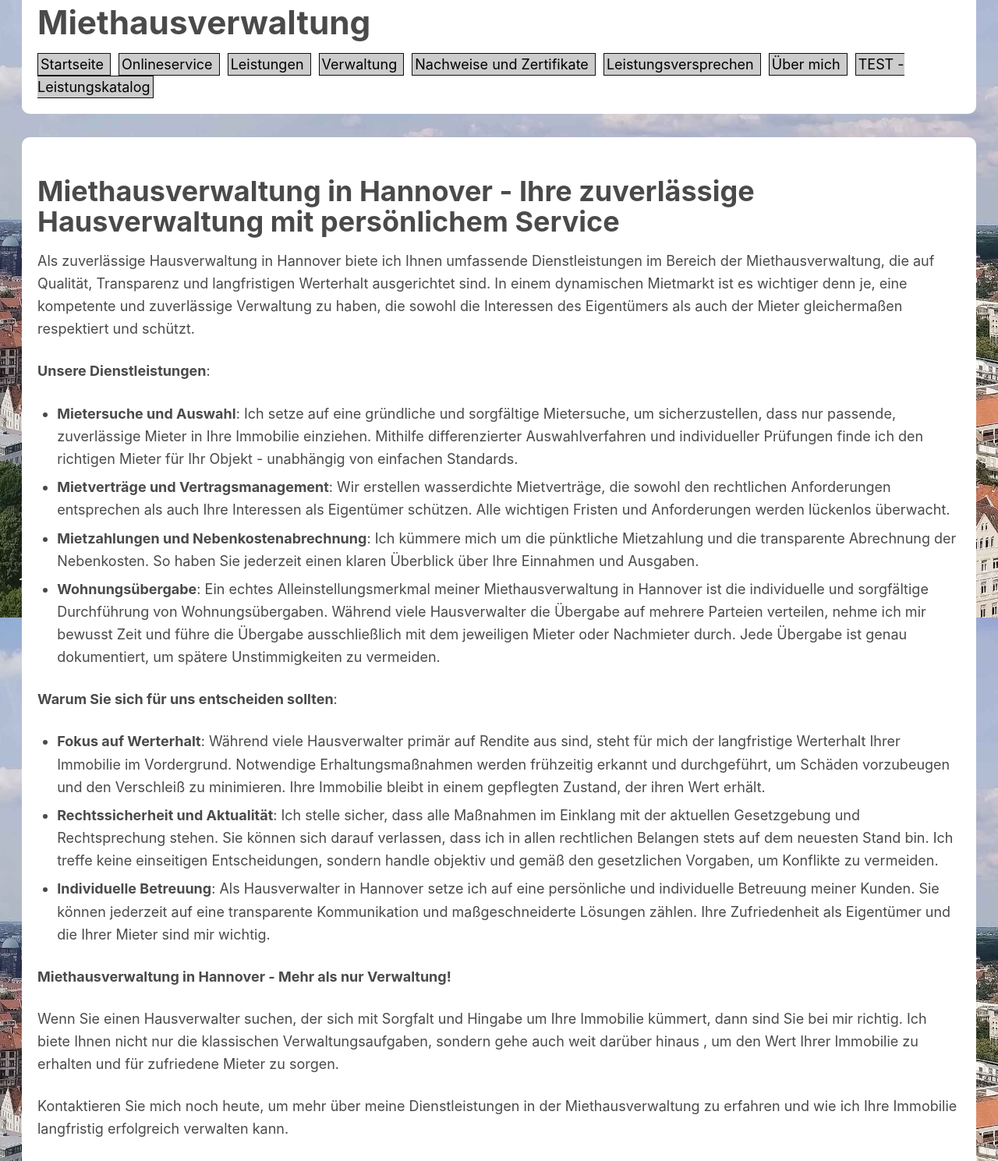
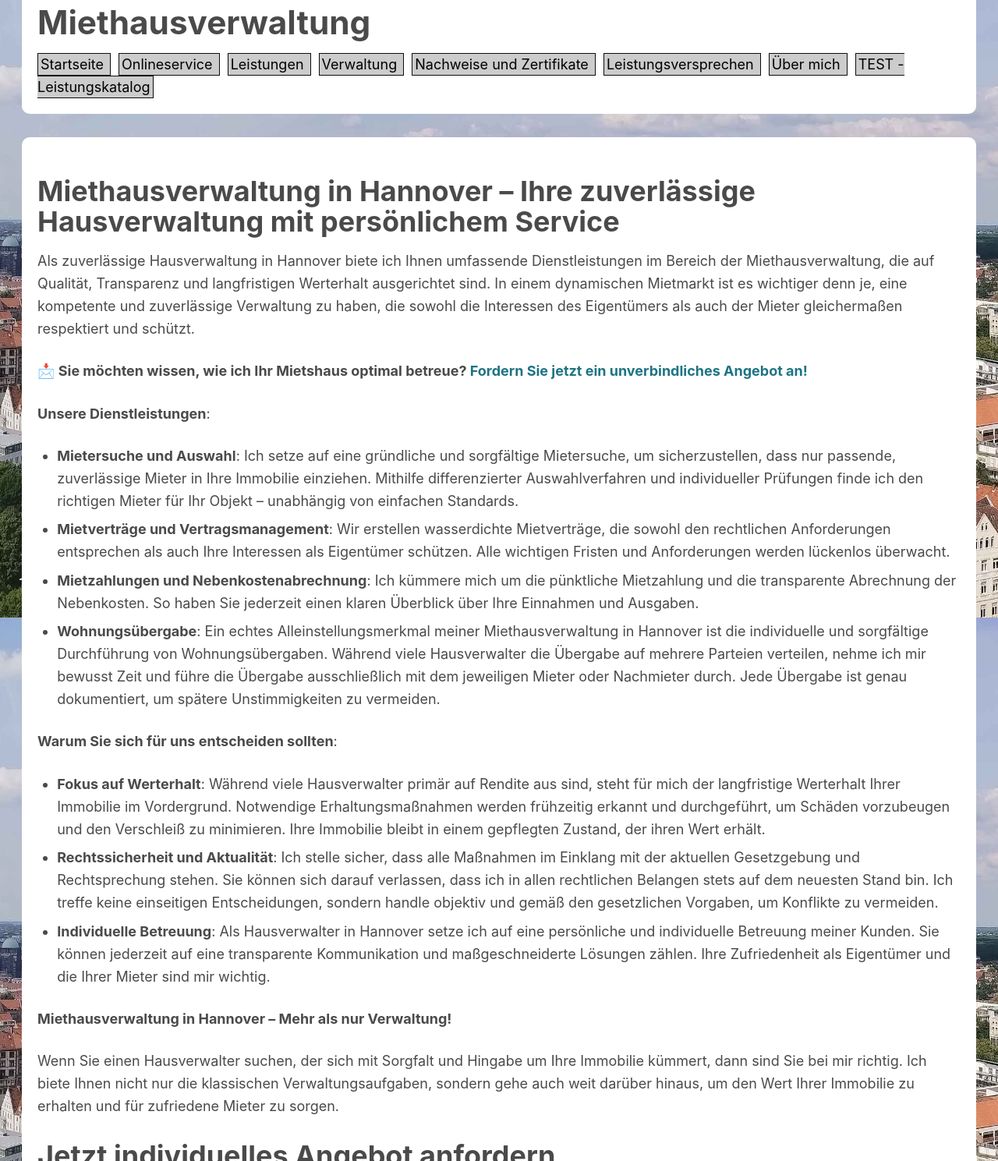
Before and after one commit to marek22k/hausverwaltung, a Jekyll site: the page built from miethausverwaltung.md, in a window 1280 px wide, cut to the strip 1008-2497 px from the top of the page. Shown: the whole strip at 78% size. Built offline with Jekyll 4.4.1, drawn with Linux system fonts in a browser that asks for light colours; some of the changed text lies outside the part shown.

Commit message:
Update miethausverwaltung.md

```diff
--- a/miethausverwaltung.md
+++ b/miethausverwaltung.md
@@ -6,16 +6,16 @@
 keywords: ddd
 ---
 
-## Miethausverwaltung in Hannover - Ihre zuverlässige Hausverwaltung mit persönlichem Service
+## Miethausverwaltung in Hannover – Ihre zuverlässige Hausverwaltung mit persönlichem Service
 
 Als zuverlässige Hausverwaltung in Hannover biete ich Ihnen umfassende Dienstleistungen im Bereich der Miethausverwaltung, die auf Qualität, Transparenz und langfristigen Werterhalt ausgerichtet sind. In einem dynamischen Mietmarkt ist es wichtiger denn je, eine kompetente und zuverlässige Verwaltung zu haben, die sowohl die Interessen des Eigentümers als auch der Mieter gleichermaßen respektiert und schützt.
 
+**📩 Sie möchten wissen, wie ich Ihr Mietshaus optimal betreue? [Fordern Sie jetzt ein unverbindliches Angebot an!](/angebot-anfordern/)**
+
 **Unsere Dienstleistungen**:
-- **Mietersuche und Auswahl**: Ich setze auf eine gründliche und sorgfältige Mietersuche, um sicherzustellen, dass nur passende, zuverlässige Mieter in Ihre Immobilie einziehen. Mithilfe differenzierter Auswahlverfahren und individueller Prüfungen finde ich den richtigen Mieter für Ihr Objekt - unabhängig von einfachen Standards.
+- **Mietersuche und Auswahl**: Ich setze auf eine gründliche und sorgfältige Mietersuche, um sicherzustellen, dass nur passende, zuverlässige Mieter in Ihre Immobilie einziehen. Mithilfe differenzierter Auswahlverfahren und individueller Prüfungen finde ich den richtigen Mieter für Ihr Objekt – unabhängig von einfachen Standards.
 - **Mietverträge und Vertragsmanagement**: Wir erstellen wasserdichte Mietverträge, die sowohl den rechtlichen Anforderungen entsprechen als auch Ihre Interessen als Eigentümer schützen. Alle wichtigen Fristen und Anforderungen werden lückenlos überwacht.
-- **Mietzahlungen und Nebenkostenabrechnung**: Ich kümmere mich um die pünktliche
-Mietzahlung und die transparente Abrechnung der Nebenkosten. So haben Sie jederzeit
-einen klaren Überblick über Ihre Einnahmen und Ausgaben.
+- **Mietzahlungen und Nebenkostenabrechnung**: Ich kümmere mich um die pünktliche Mietzahlung und die transparente Abrechnung der Nebenkosten. So haben Sie jederzeit einen klaren Überblick über Ihre Einnahmen und Ausgaben.
 - **Wohnungsübergabe**: Ein echtes Alleinstellungsmerkmal meiner Miethausverwaltung in Hannover ist die individuelle und sorgfältige Durchführung von Wohnungsübergaben. Während viele Hausverwalter die Übergabe auf mehrere Parteien verteilen, nehme ich mir bewusst Zeit und führe die Übergabe ausschließlich mit dem jeweiligen Mieter oder Nachmieter durch. Jede Übergabe ist genau dokumentiert, um spätere Unstimmigkeiten zu vermeiden.
 
 **Warum Sie sich für uns entscheiden sollten**:
@@ -24,8 +24,38 @@
 - **Rechtssicherheit und Aktualität**: Ich stelle sicher, dass alle Maßnahmen im Einklang mit der aktuellen Gesetzgebung und Rechtsprechung stehen. Sie können sich darauf verlassen, dass ich in allen rechtlichen Belangen stets auf dem neuesten Stand bin. Ich treffe keine einseitigen Entscheidungen, sondern handle objektiv und gemäß den gesetzlichen Vorgaben, um Konflikte zu vermeiden.
 - **Individuelle Betreuung**: Als Hausverwalter in Hannover setze ich auf eine persönliche und individuelle Betreuung meiner Kunden. Sie können jederzeit auf eine transparente Kommunikation und maßgeschneiderte Lösungen zählen. Ihre Zufriedenheit als Eigentümer und die Ihrer Mieter sind mir wichtig.
 
-**Miethausverwaltung in Hannover - Mehr als nur Verwaltung!**
+**Miethausverwaltung in Hannover – Mehr als nur Verwaltung!**
 
-Wenn Sie einen Hausverwalter suchen, der sich mit Sorgfalt und Hingabe um Ihre Immobilie kümmert, dann sind Sie bei mir richtig. Ich biete Ihnen nicht nur die klassischen Verwaltungsaufgaben, sondern gehe auch weit darüber hinaus , um den Wert Ihrer Immobilie zu erhalten und für zufriedene Mieter zu sorgen.
+Wenn Sie einen Hausverwalter suchen, der sich mit Sorgfalt und Hingabe um Ihre Immobilie kümmert, dann sind Sie bei mir richtig. Ich biete Ihnen nicht nur die klassischen Verwaltungsaufgaben, sondern gehe auch weit darüber hinaus, um den Wert Ihrer Immobilie zu erhalten und für zufriedene Mieter zu sorgen.
 
-Kontaktieren Sie mich noch heute, um mehr über meine Dienstleistungen in der Miethausverwaltung zu erfahren und wie ich Ihre Immobilie langfristig erfolgreich verwalten kann.
+## Jetzt individuelles Angebot anfordern
+
+Sie möchten mehr erfahren oder direkt ein unverbindliches Angebot erhalten?
+
+📩 [Fordern Sie jetzt Ihr persönliches Angebot an!](/angebot-anfordern/) – ich melde mich zeitnah bei Ihnen.
+
+---
+
+<!-- Sticky-Angebots-Button für bessere Sichtbarkeit -->
+<style>
+.cta-sticky {
+  position: fixed;
+  bottom: 20px;
+  right: 20px;
+  background-color: #FF5722; /* Helles Orange */
+  color: #FFFFFF;
+  padding: 12px 20px;
+  border-radius: 8px;
+  text-decoration: none;
+  font-weight: bold;
+  box-shadow: 0 4px 8px rgba(0,0,0,0.2);
+  z-index: 999;
+  transition: background-color 0.3s ease;
+}
+
+.cta-sticky:hover {
+  background-color: #E64A19;
+}
+</style>
+
+<a href="/angebot-anfordern/" class="cta-sticky">Angebot anfordern</a>
```
